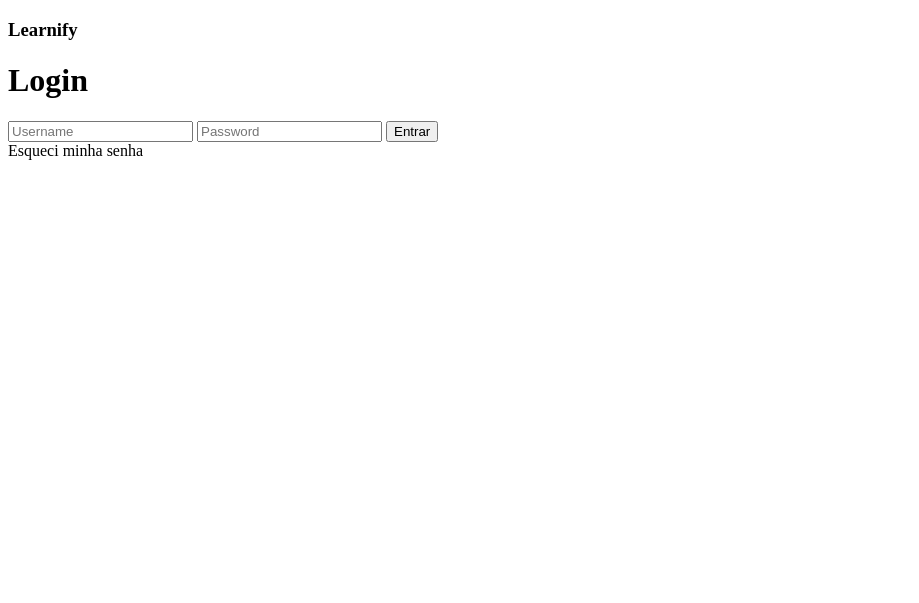
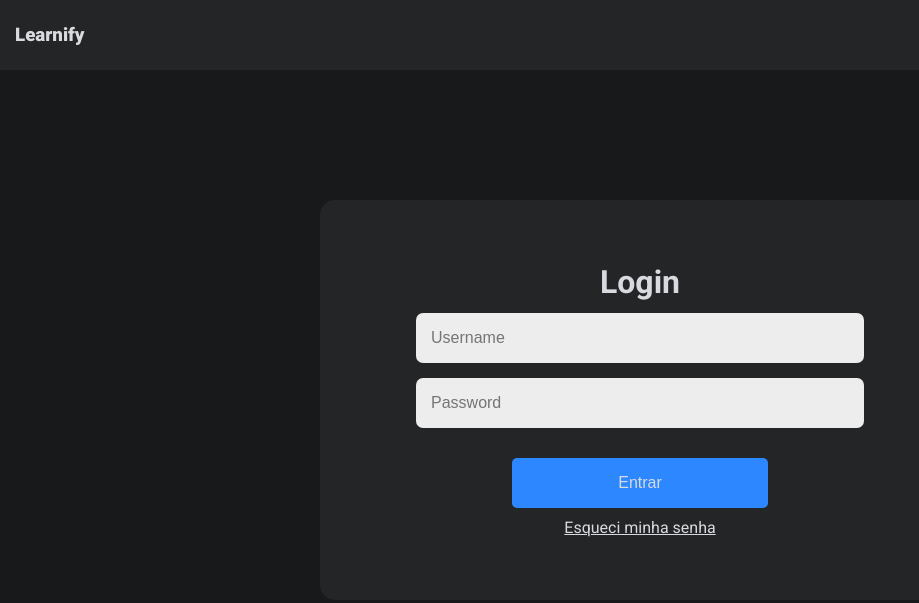
Before and after one commit to CairoDeAndrade/Learnify, a plain HTML site: page index.html in a window 1280 px wide. Shown: the whole page, without its empty margins (0-919 px from the left). Drawn offline with Linux system fonts and the light colour scheme; the site is published under a folder, as on GitHub Pages, so addresses that start at the root find nothing.

Commit message:
config: Reconfiguring paths

```diff
--- a/components/classroom/classroom.css
+++ b/components/classroom/classroom.css
@@ -10,6 +10,7 @@
   height: 40px;
 
   margin-left: 10px;
+  cursor: pointer;
 }
 
 /* Classrooms */
--- a/index.html
+++ b/index.html
@@ -5,10 +5,10 @@
     <meta name="viewport" content="width=device-width, initial-scale=1.0" />
     <title>Learnify</title>
     <link rel="icon" href="/assets/images/education-technology.png" type="image/png">
-    <link rel="stylesheet" href="/components/login/login.css" />
+    <link rel="stylesheet" href="components/login/login.css" />
 
     <!-- Roboto font -->
-    <link rel="stylesheet" href="/common/common.css" />
+    <link rel="stylesheet" href="common/common.css" />
     <link rel="preconnect" href="https://fonts.googleapis.com" />
     <link rel="preconnect" href="https://fonts.gstatic.com" crossorigin />
     <link
```
Also changed, not shown: components/classroom/classroom.html (+1 -1 lines).
